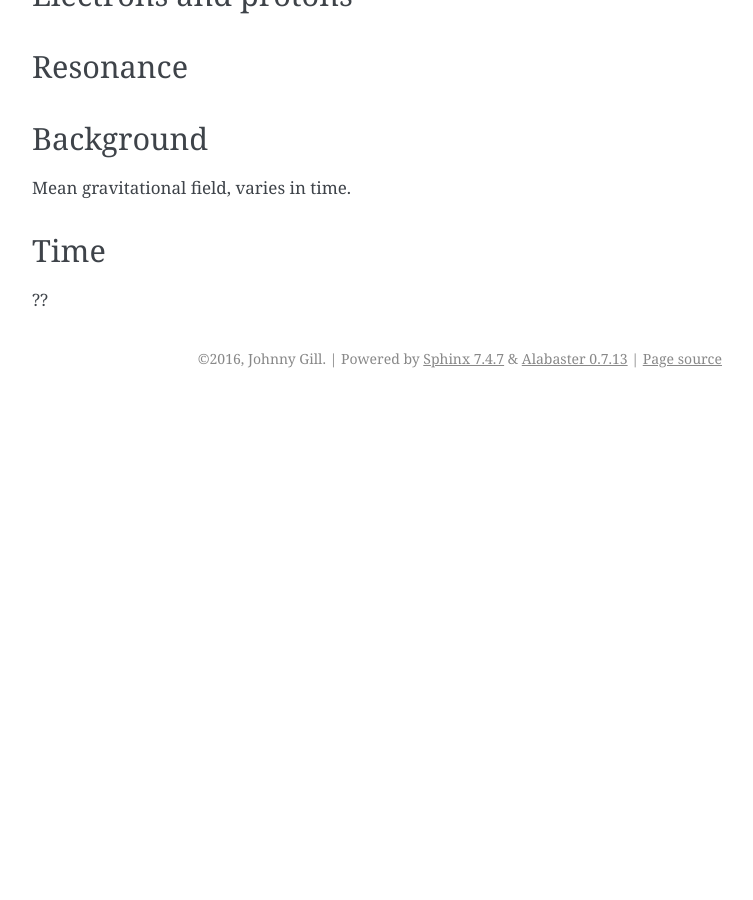
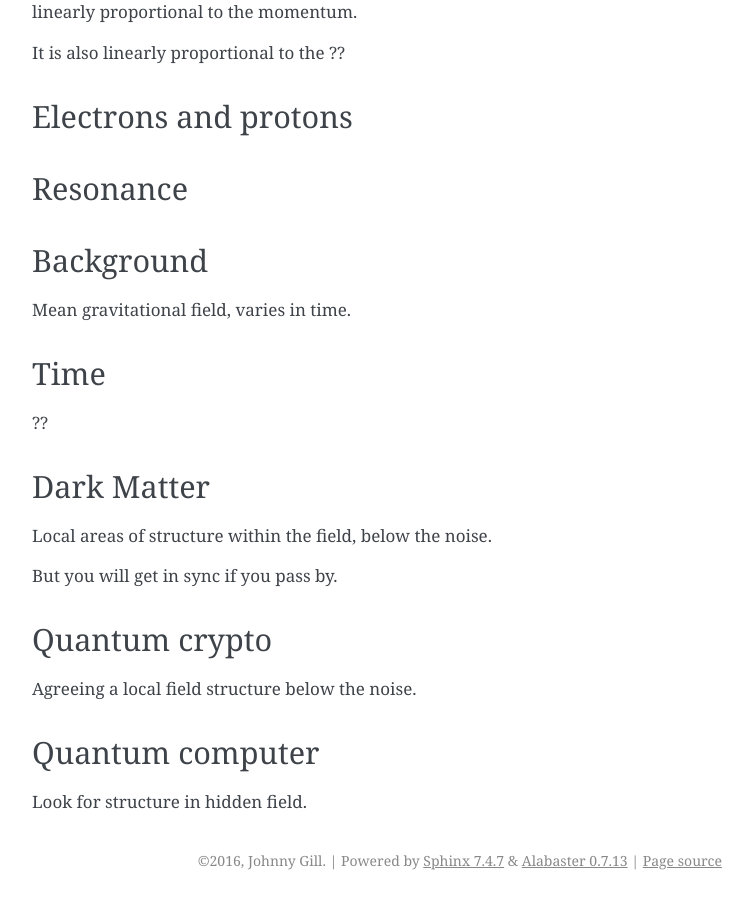
Before and after one commit to openbermuda/karmapi, a Sphinx documentation site: the page built from docs/quantum_theory_of_gravity.rst, in a window 1280 px wide and 900 px high, scrolled down 1451 px. Shown: the whole window, without its empty margins (388-1141 px from the left). Built offline with Sphinx 7.4.7, drawn with Linux system fonts in a browser that asks for light colours; formulas are drawn with MathJax 3; pages that are not in the unit, such as notebooks, are missing from menus; before the commit the page ends 1849 px from its top, so only the background shows below that; some of the changed text lies outside the part shown.

Commit message:
hidden dark matter computer

```diff
--- a/docs/quantum_theory_of_gravity.rst
+++ b/docs/quantum_theory_of_gravity.rst
@@ -4,7 +4,11 @@
 
 It's all waves, gravitational waves.
 
+A field that propogates through itself.
 
+Local resonance and structure.
+
+Celestial harmony.
 
 Water
 =====
@@ -85,3 +89,21 @@ Time
 ====
 
 ??
+
+Dark Matter
+===========
+
+Local areas of structure within the field, below the noise.
+
+But you will get in sync if you pass by.
+
+
+Quantum crypto
+==============
+
+Agreeing a local field structure below the noise.
+
+Quantum computer
+================
+
+Look for structure in hidden field.
```
